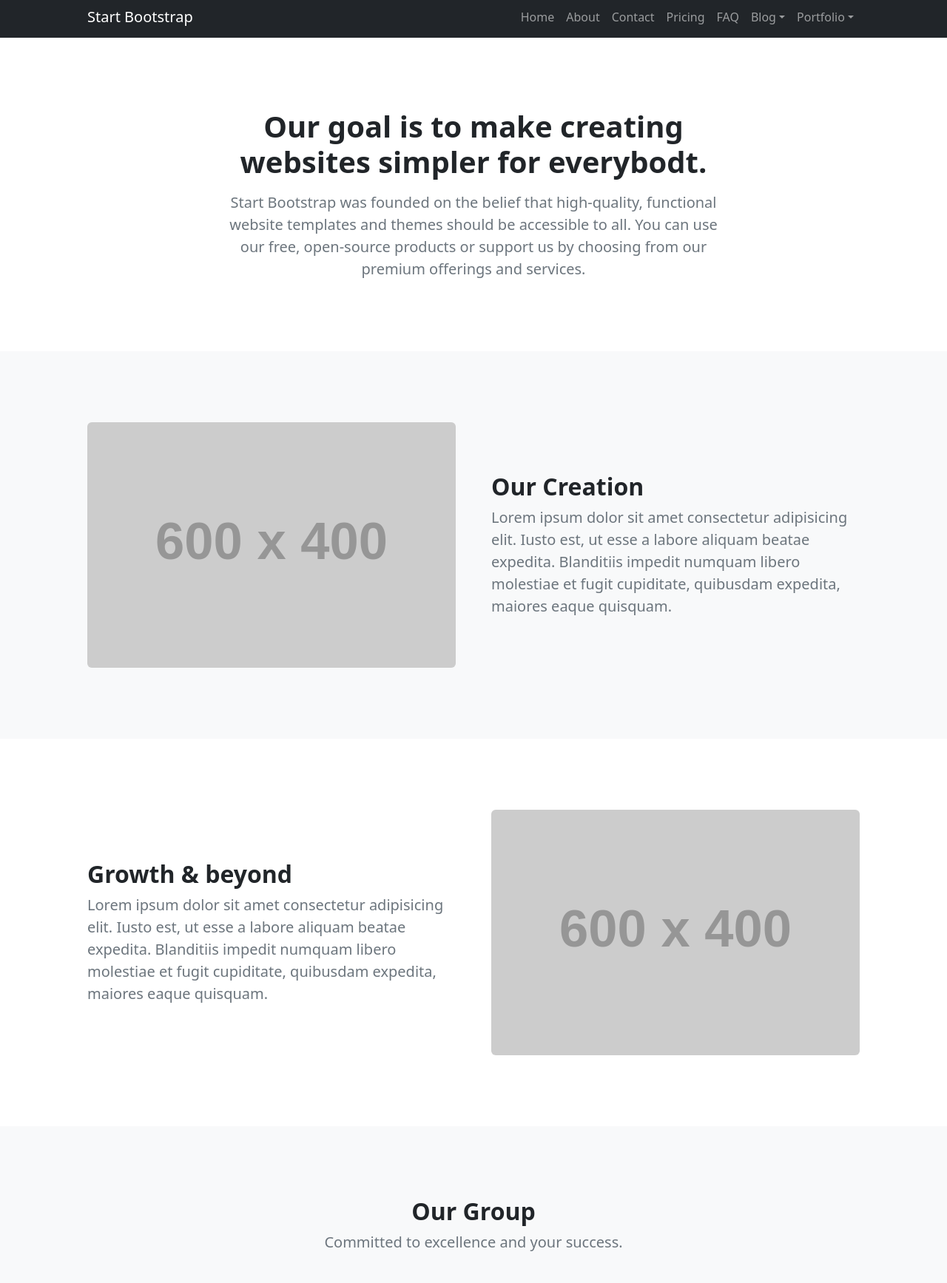
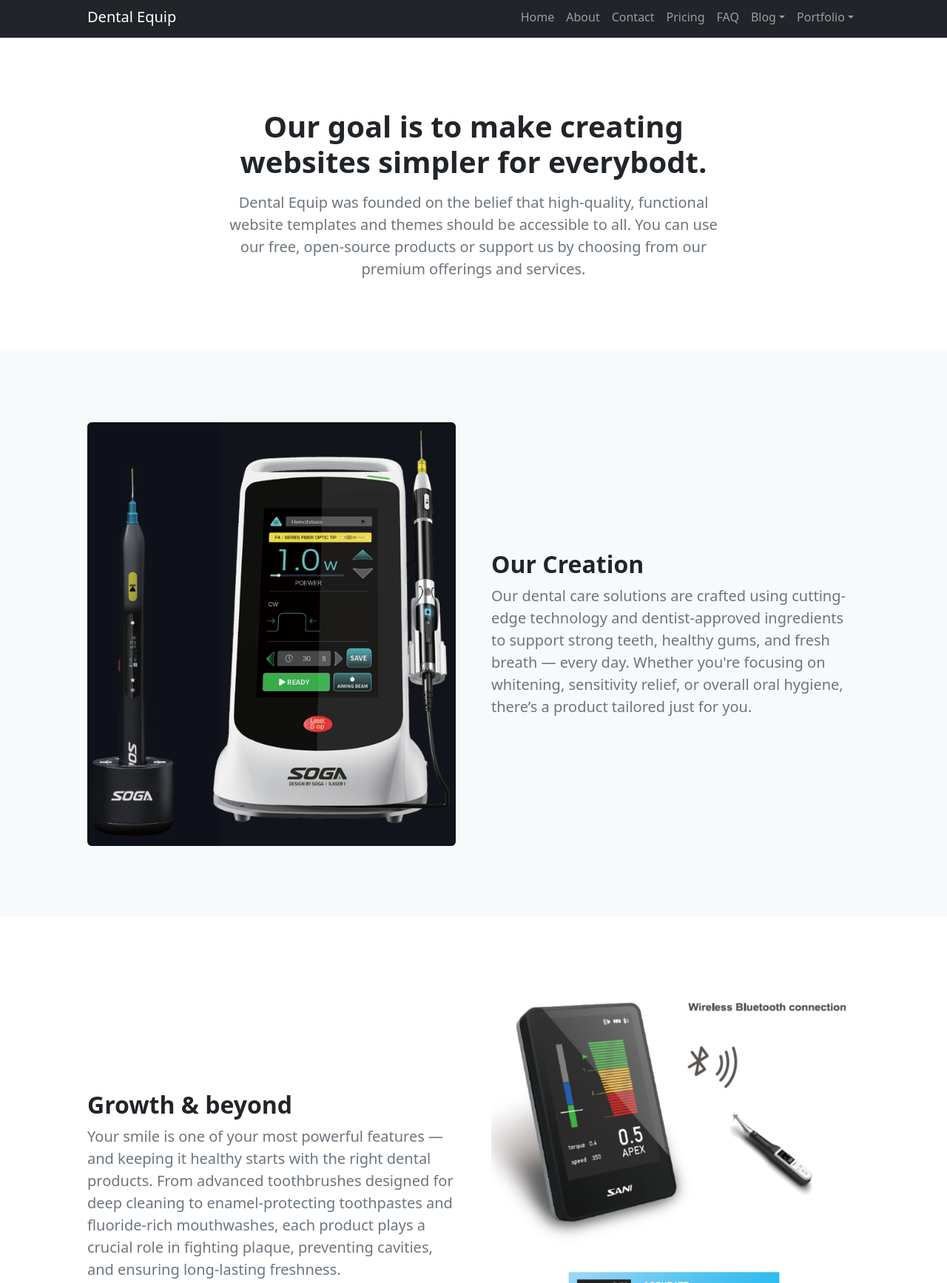
Before and after one commit to ishan8200/DentalEquip, a plain HTML site: page about.html in a window 1280 px wide. Shown: the part 5-1740 px from the top of the page at 74% size. Drawn offline with nearby package versions, Linux system fonts and the light colour scheme; placeholder pictures from the web are drawn by us.

Commit message:
changes in about page

```diff
--- a/about.html
+++ b/about.html
@@ -5,7 +5,7 @@
         <meta name="viewport" content="width=device-width, initial-scale=1, shrink-to-fit=no" />
         <meta name="description" content="" />
         <meta name="author" content="" />
-        <title>Modern Business - Start Bootstrap Template</title>
+        <title>Dental Equip</title>
         <!-- Favicon-->
         <link rel="icon" type="image/x-icon" href="assets/favicon.ico" />
         <!-- Bootstrap icons-->
@@ -18,7 +18,7 @@
             <!-- Navigation-->
             <nav class="navbar navbar-expand-lg navbar-dark bg-dark">
                 <div class="container px-5">
-                    <a class="navbar-brand" href="index.html">Start Bootstrap</a>
+                    <a class="navbar-brand" href="index.html">Dental Equip</a>
                     <button class="navbar-toggler" type="button" data-bs-toggle="collapse" data-bs-target="#navbarSupportedContent" aria-controls="navbarSupportedContent" aria-expanded="false" aria-label="Toggle navigation"><span class="navbar-toggler-icon"></span></button>
                     <div class="collapse navbar-collapse" id="navbarSupportedContent">
                         <ul class="navbar-nav ms-auto mb-2 mb-lg-0">
@@ -52,7 +52,7 @@
                         <div class="col-lg-8 col-xxl-6">
                             <div class="text-center my-5">
                                 <h1 class="fw-bolder mb-3">Our goal is to make creating websites simpler for everybodt.</h1>
-                                <p class="lead fw-normal text-muted mb-4">Start Bootstrap was founded on the belief that high-quality, functional website templates and themes should be accessible to all. You can use our free, open-source products or support us by choosing from our premium offerings and services.
+                                <p class="lead fw-normal text-muted mb-4">Dental Equip was founded on the belief that high-quality, functional website templates and themes should be accessible to all. You can use our free, open-source products or support us by choosing from our premium offerings and services.
                             </div>
                         </div>
                     </div>
@@ -62,10 +62,10 @@
             <section class="py-5 bg-light" id="scroll-target">
                 <div class="container px-5 my-5">
                     <div class="row gx-5 align-items-center">
-                        <div class="col-lg-6"><img class="img-fluid rounded mb-5 mb-lg-0" src="https://dummyimage.com/600x400/343a40/6c757d" alt="..." /></div>
+                        <div class="col-lg-6"><img class="img-fluid rounded mb-5 mb-lg-0" src="assets/Screenshot 2024-10-26 195111.png" alt="..." /></div>
                         <div class="col-lg-6">
                             <h2 class="fw-bolder">Our Creation</h2>
-                            <p class="lead fw-normal text-muted mb-0">Lorem ipsum dolor sit amet consectetur adipisicing elit. Iusto est, ut esse a labore aliquam beatae expedita. Blanditiis impedit numquam libero molestiae et fugit cupiditate, quibusdam expedita, maiores eaque quisquam.</p>
+                            <p class="lead fw-normal text-muted mb-0">Our dental care solutions are crafted using cutting-edge technology and dentist-approved ingredients to support strong teeth, healthy gums, and fresh breath — every day. Whether you're focusing on whitening, sensitivity relief, or overall oral hygiene, there’s a product tailored just for you.</p>
                         </div>
                     </div>
                 </div>
@@ -74,10 +74,10 @@
             <section class="py-5">
                 <div class="container px-5 my-5">
                     <div class="row gx-5 align-items-center">
-                        <div class="col-lg-6 order-first order-lg-last"><img class="img-fluid rounded mb-5 mb-lg-0" src="https://dummyimage.com/600x400/343a40/6c757d" alt="..." /></div>
+                        <div class="col-lg-6 order-first order-lg-last"><img class="img-fluid rounded mb-5 mb-lg-0" src="assets/Screenshot 2024-10-26 190833.png" alt="..." /></div>
                         <div class="col-lg-6">
                             <h2 class="fw-bolder">Growth &amp; beyond</h2>
-                            <p class="lead fw-normal text-muted mb-0">Lorem ipsum dolor sit amet consectetur adipisicing elit. Iusto est, ut esse a labore aliquam beatae expedita. Blanditiis impedit numquam libero molestiae et fugit cupiditate, quibusdam expedita, maiores eaque quisquam.</p>
+                            <p class="lead fw-normal text-muted mb-0">Your smile is one of your most powerful features — and keeping it healthy starts with the right dental products. From advanced toothbrushes designed for deep cleaning to enamel-protecting toothpastes and fluoride-rich mouthwashes, each product plays a crucial role in fighting plaque, preventing cavities, and ensuring long-lasting freshness.</p>
                         </div>
                     </div>
                 </div>
```
